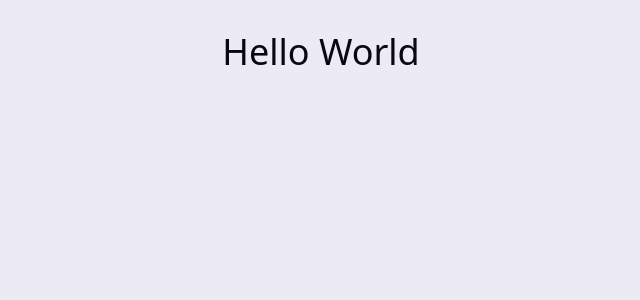
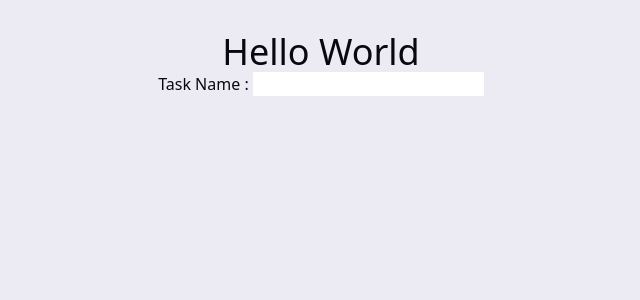
Before and after one commit to paresiqbal/react-todo, a React (Vite) app: page / in a window 1280 px wide. Shown: the top 300 px of the page, without its empty margins (319-959 px from the left). Built offline with nearby package versions, Linux system fonts and the light colour scheme.

Commit message:
adding Custom form

```diff
--- a/src/App.jsx
+++ b/src/App.jsx
@@ -2,6 +2,7 @@ import { useState } from "react";
 import reactLogo from "./assets/react.svg";
 import viteLogo from "/vite.svg";
 import "./App.css";
+import CustomForm from "./components/CustomForm";
 
 function App() {
   const [count, setCount] = useState(0);
@@ -9,6 +10,7 @@ function App() {
   return (
     <div className="App">
       <h1 className="text-4xl">Hello World</h1>
+      <CustomForm />
     </div>
   );
 }
--- /dev/null
+++ b/src/components/CustomForm.jsx
@@ -0,0 +1,10 @@
+export default function CustomForm() {
+  return (
+    <form>
+      <div>
+        <label htmlFor="taskName">Task Name : </label>
+        <input type="text" name="taskName" id="taskName" />
+      </div>
+    </form>
+  );
+}
```
